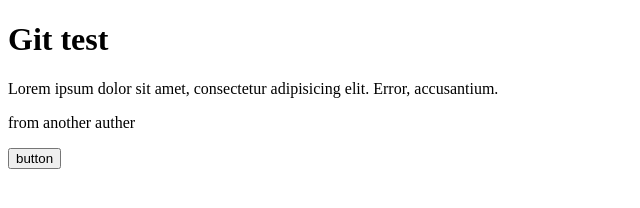
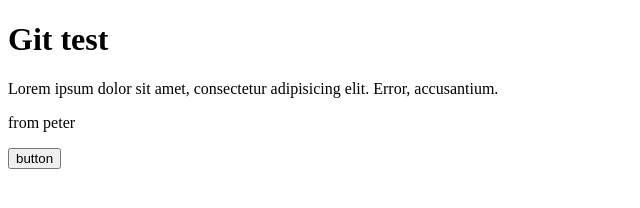
Before and after one commit to peter01twn/git-test, a plain HTML site: page index.html in a window 1280 px wide. Shown: the full height of the page, 0-640 px from the left. Drawn offline with Linux system fonts and the light colour scheme.

Commit message:
(index) add name

```diff
--- a/index.html
+++ b/index.html
@@ -12,7 +12,7 @@
     <h1>Git test</h1>
     <p>Lorem ipsum dolor sit amet, consectetur adipisicing elit. Error, accusantium.</p>
 
-    <p>from another auther</p>
+    <p>from peter</p>
 
     <button class="c-btn">button</button>
 </body>
```
